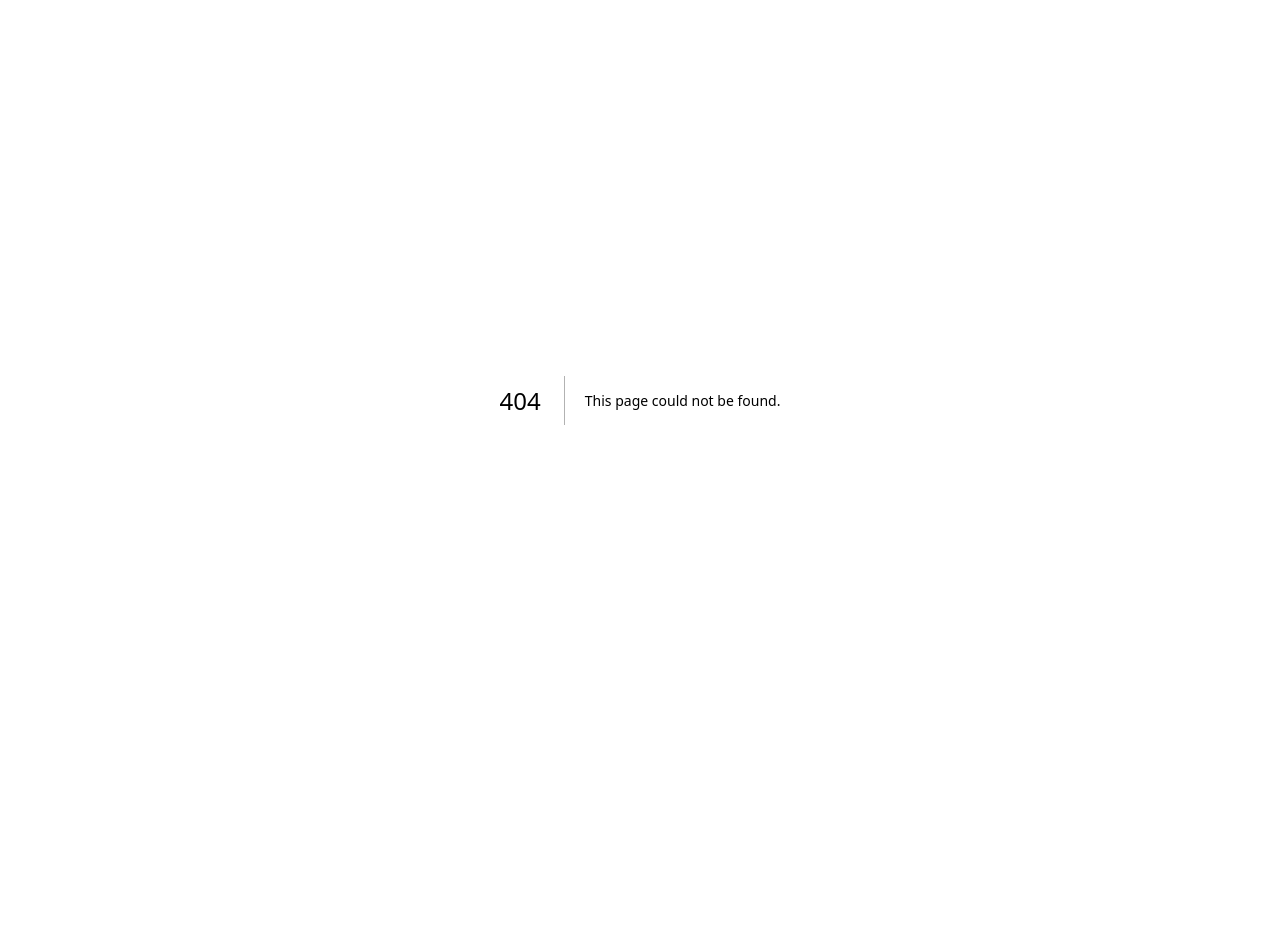
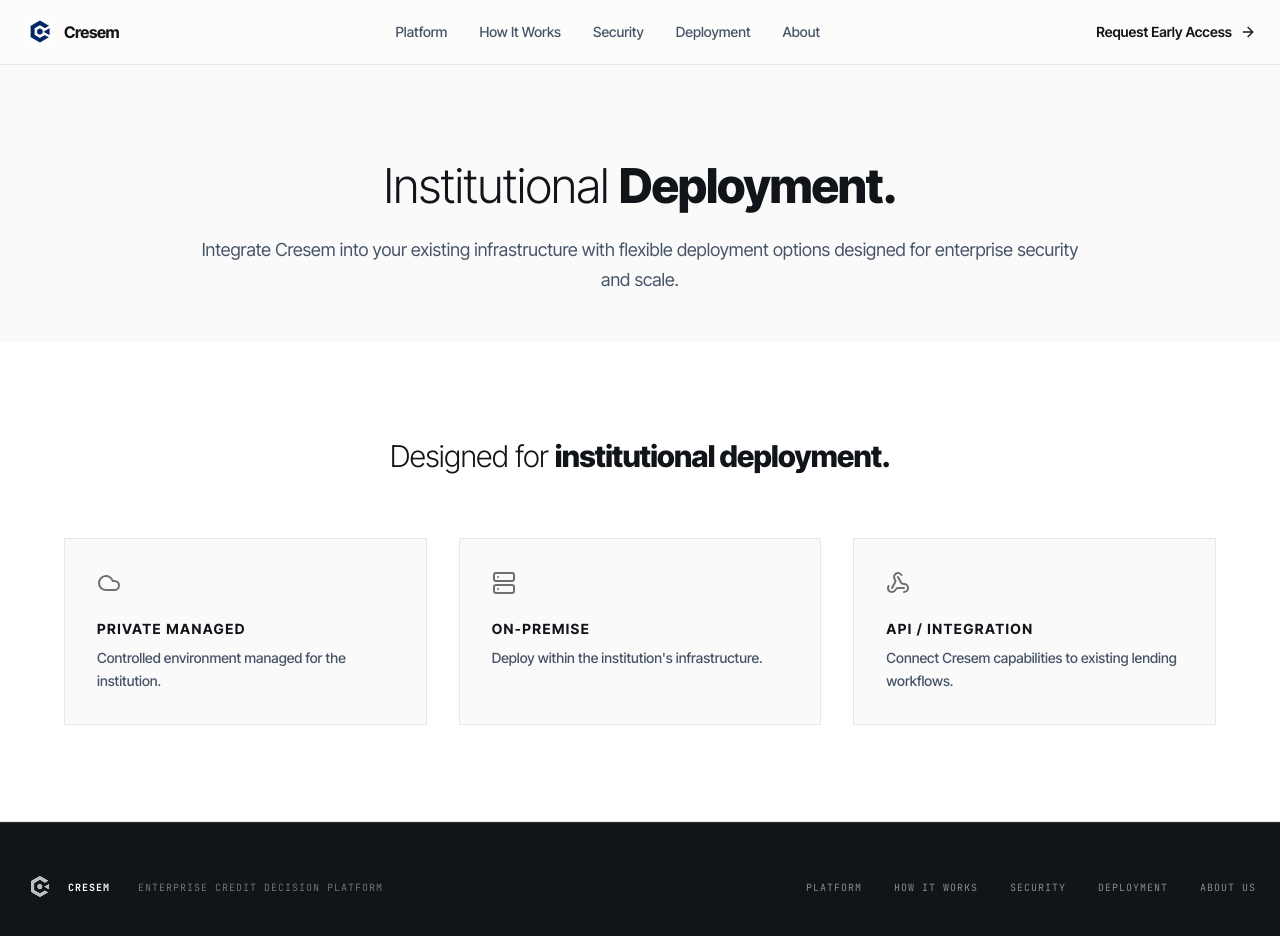
Before and after one commit to Asenra-Org/Credent-landingpage, a Next.js app: page /deployment in a window 1280 px wide. Before the commit this address had no page. Shown: the top 936 px of the page. Before the commit the page ends 800 px from the top, so only its background shows below. Built offline with nearby package versions, Linux system fonts and the light colour scheme.

Commit message:
Create dedicated pages for Workflow and Deployment, update all navigation links

```diff
--- /dev/null
+++ b/src/app/deployment/page.tsx
@@ -0,0 +1,25 @@
+import { Nav } from "@/components/Nav";
+import { Footer } from "@/components/Footer";
+import { Deployment as DeploymentSection } from "@/components/sections/Deployment";
+
+export default function DeploymentPage() {
+  return (
+    <main className="w-full flex flex-col min-h-screen bg-[#fafafa]">
+      <Nav />
+      <div className="pt-24 pb-12 px-6">
+        <div className="max-w-4xl mx-auto text-center">
+          <h1 className="text-4xl sm:text-5xl font-light leading-[1.05] tracking-tight text-brand mb-6">
+            Institutional <span className="font-extrabold">Deployment.</span>
+          </h1>
+          <p className="text-lg text-secondary leading-relaxed">
+            Integrate Cresem into your existing infrastructure with flexible deployment options designed for enterprise security and scale.
+          </p>
+        </div>
+      </div>
+
+      <DeploymentSection />
+
+      <Footer />
+    </main>
+  );
+}
--- /dev/null
+++ b/src/app/workflow/page.tsx
@@ -0,0 +1,29 @@
+import { Nav } from "@/components/Nav";
+import { Footer } from "@/components/Footer";
+import { Workflow } from "@/components/sections/Workflow";
+import { Evidence } from "@/components/sections/Evidence";
+import { HumanControl } from "@/components/sections/HumanControl";
+
+export default function WorkflowPage() {
+  return (
+    <main className="w-full flex flex-col min-h-screen bg-[#fafafa]">
+      <Nav />
+      <div className="pt-24 pb-12 px-6">
+        <div className="max-w-4xl mx-auto text-center">
+          <h1 className="text-4xl sm:text-5xl font-light leading-[1.05] tracking-tight text-brand mb-6">
+            How Cresem <span className="font-extrabold">Works.</span>
+          </h1>
+          <p className="text-lg text-secondary leading-relaxed">
+            A step-by-step look into how unstructured documents are transformed into a fully verified, institutional-grade credit case.
+          </p>
+        </div>
+      </div>
+
+      <Workflow />
+      <Evidence />
+      <HumanControl />
+
+      <Footer />
+    </main>
+  );
+}
--- a/src/components/Footer.tsx
+++ b/src/components/Footer.tsx
@@ -21,8 +21,9 @@
 
         <div className="flex items-center gap-8 text-white/50">
           <Link href="/features" className="hover:text-white transition-colors">Platform</Link>
+          <Link href="/workflow" className="hover:text-white transition-colors">How It Works</Link>
           <Link href="/security" className="hover:text-white transition-colors">Security</Link>
-          <Link href="/api" className="hover:text-white transition-colors">API</Link>
+          <Link href="/deployment" className="hover:text-white transition-colors">Deployment</Link>
           <Link href="/about" className="hover:text-white transition-colors">About Us</Link>
         </div>
 
--- a/src/components/Nav.tsx
+++ b/src/components/Nav.tsx
@@ -23,10 +23,10 @@
 
         {/* Links */}
         <nav className="hidden md:flex items-center gap-8 text-sm font-medium text-secondary">
-          <Link href="#platform" className="hover:text-brand transition-colors">Platform</Link>
-          <Link href="#workflow" className="hover:text-brand transition-colors">How It Works</Link>
-          <Link href="#security" className="hover:text-brand transition-colors">Security</Link>
-          <Link href="#deployment" className="hover:text-brand transition-colors">Deployment</Link>
+          <Link href="/features" className="hover:text-brand transition-colors">Platform</Link>
+          <Link href="/workflow" className="hover:text-brand transition-colors">How It Works</Link>
+          <Link href="/security" className="hover:text-brand transition-colors">Security</Link>
+          <Link href="/deployment" className="hover:text-brand transition-colors">Deployment</Link>
           <Link href="/about" className="hover:text-brand transition-colors">About</Link>
         </nav>
 
--- a/src/components/sections/Hero.tsx
+++ b/src/components/sections/Hero.tsx
@@ -62,7 +62,7 @@
               Request Early Access
               <ArrowRight className="w-5 h-5 group-hover:translate-x-1 transition-transform" />
             </Link>
-            <Link href="#platform" className="text-base font-semibold text-brand hover:text-primary transition-colors underline underline-offset-4 decoration-border hover:decoration-primary">
+            <Link href="/features" className="text-base font-semibold text-brand hover:text-primary transition-colors underline underline-offset-4 decoration-border hover:decoration-primary">
               Explore the Platform
             </Link>
           </div>
```
